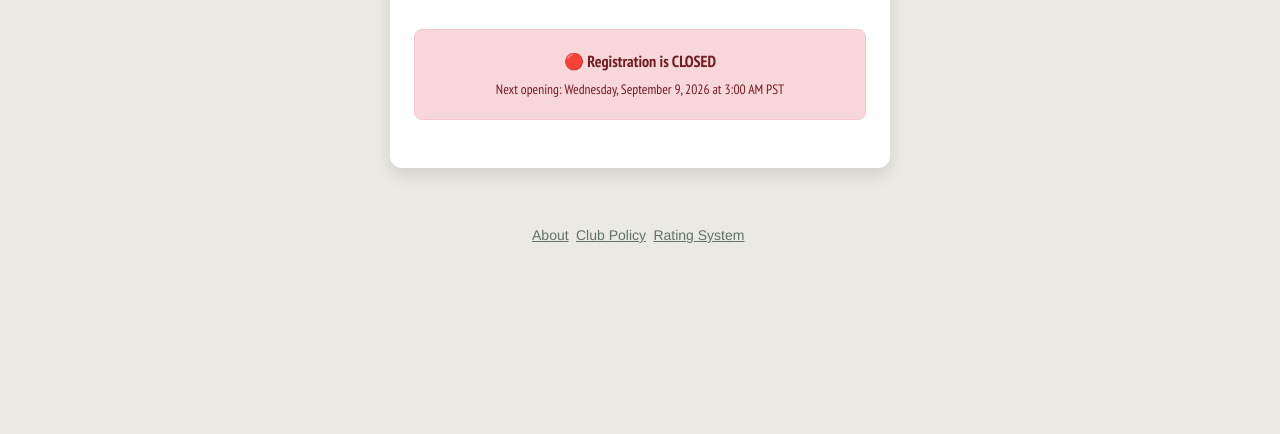
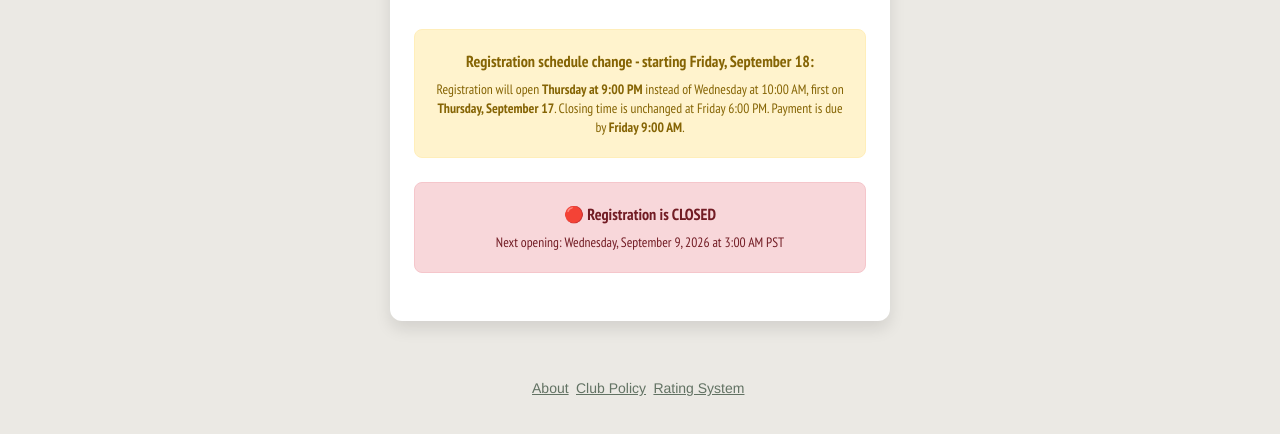
Before and after one commit to berkeleyttc/bttc_web, a plain HTML site: page registration/index.html in a window 1280 px wide. Shown: the part 224-658 px from the top of the page. Drawn offline with nearby package versions, Linux system fonts and the light colour scheme.

Commit message:
added notice for registration schedule change (#395)
* added notice for registration schedule change

* Update env.js

```diff
--- a/env.js
+++ b/env.js
@@ -8,7 +8,7 @@
 const ENV = {
   // API Configuration
   API_URL: '/.netlify/functions/api', // Netlify function endpoint (for local dev, use 'http://0.0.0.0:8080')
-  // API_KEY: 'secret', // Optional: Set API key for local dev (e.g., 'your-api-key-here')
+  // API_KEY: 'secret', // Optional : Set API key for local dev (e.g., 'your-api-key-here')
 
   // Support Contact
   SUPPORT_PHONE: '510-926-6913',
--- a/registration/index.html
+++ b/registration/index.html
@@ -9,7 +9,7 @@
 
   <link href="https://fonts.googleapis.com/css?family=PT+Sans+Narrow:400,700" rel="stylesheet">
   <link rel="stylesheet" href="../css/style.css?v=1">
-  <link rel="stylesheet" href="registration.css?v=2">
+  <link rel="stylesheet" href="registration.css?v=3">
 </head>
 
 <body>
--- a/registration/registration.css
+++ b/registration/registration.css
@@ -949,6 +949,35 @@
     font-weight: normal;
   }
 
+  /* Upcoming Schedule Change Notice */
+  .schedule-notice {
+    margin-top: 1.5rem;
+    margin-bottom: 1.5rem;
+    padding: 1rem;
+    padding-top: 1.25rem;
+    padding-bottom: 1.25rem;
+    border-radius: 8px;
+    text-align: center;
+    font-weight: bold;
+    font-size: 1rem;
+    background-color: #fff3cd;
+    color: #856404;
+    border: 1px solid #ffeeba;
+  }
+
+  @media (max-width: 480px) {
+    .schedule-notice {
+      padding: 0.75rem;
+      font-size: 0.95rem;
+    }
+  }
+
+  .schedule-notice-details {
+    font-size: 0.85rem;
+    margin-top: 0.5rem;
+    font-weight: normal;
+  }
+
   /* Capacity Banner Styles */
   .capacity-banner {
     margin: 1rem 0;
--- a/registration/registration.js
+++ b/registration/registration.js
@@ -1607,6 +1607,15 @@ const RegistrationApp = {
         <p v-if="formattedEventDate" class="event-date">for {{ eventDayOfWeek }}, {{ formattedEventDate }}</p>
       </div>
 
+      <div class="schedule-notice">
+        <strong>Registration schedule change - starting Friday, September 18:</strong>
+        <div class="schedule-notice-details">
+          Registration will open <strong>Thursday at 9:00 PM</strong> instead of Wednesday at 10:00 AM,
+          first on <strong>Thursday, September 17</strong>. Closing time is unchanged at Friday 6:00 PM.
+          Payment is due by <strong>Friday 9:00 AM</strong>.
+        </div>
+      </div>
+
       <registration-status
         v-if="!registrationOpen"
         :is-open="registrationOpen"
```
Also changed, not shown: index.html (+2 -0 lines).
